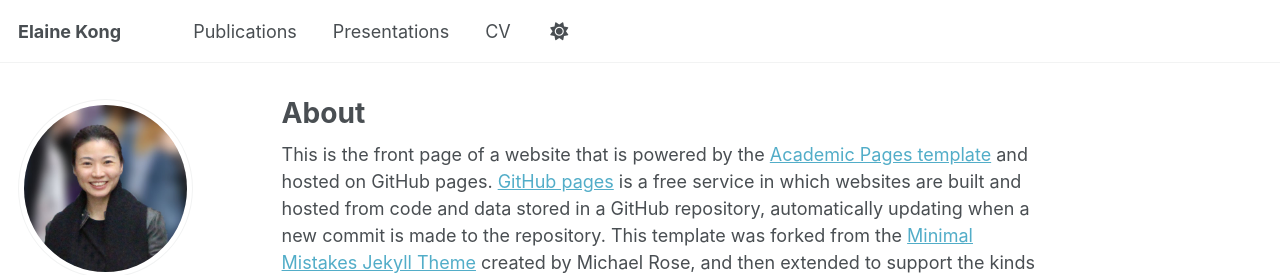
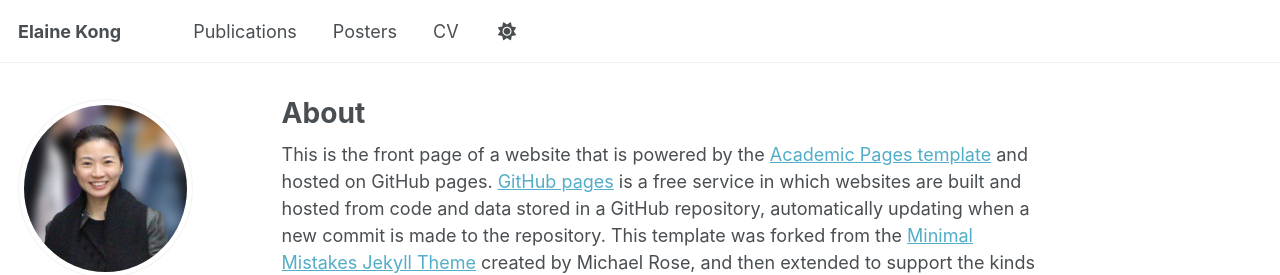
Before and after one commit to elainewskong/elainewskong.github.io, a Jekyll site: the page built from _pages/about.md, in a window 1280 px wide. Shown: the top 275 px of the page. Built offline with Jekyll 4.4.1, drawn with Linux system fonts in a browser that asks for light colours; some web fonts are replaced; a script that is not in the unit is left out.

Commit message:
Update navigation.yml

```diff
--- a/_data/navigation.yml
+++ b/_data/navigation.yml
@@ -17,7 +17,7 @@ main:
   #- title: "Teaching"
   #  url: /teaching/
 
-  - title: "Presentations"
+  - title: "Posters"
     url: /portfolio/
 
   #- title: "Blog Posts"
```
